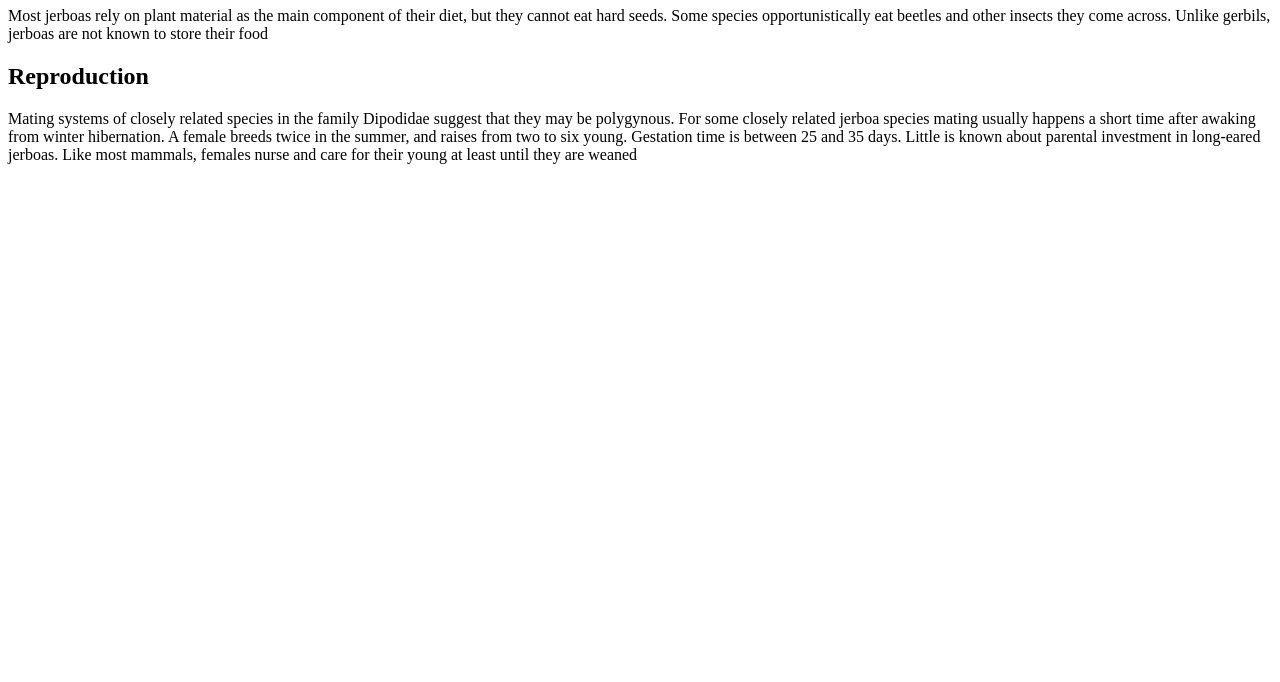
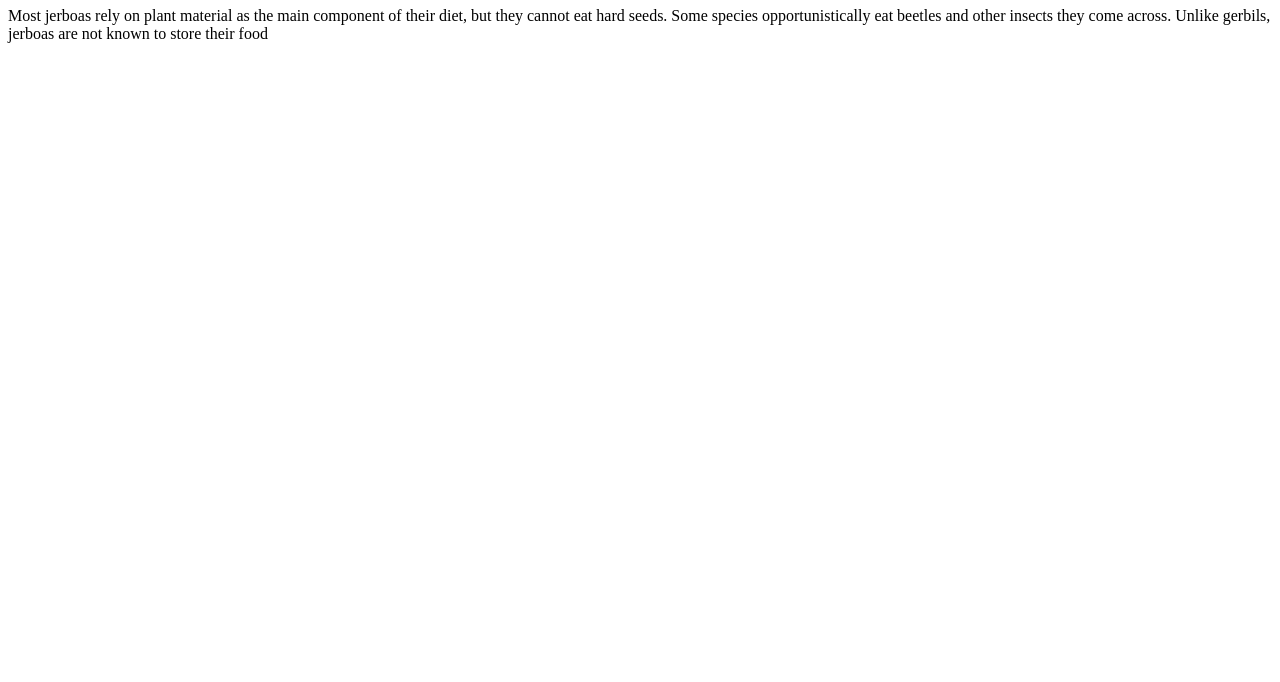
Before and after one commit to DanielLofqvist/Jerboa, a plain HTML site: page index.html in a window 1280 px wide. Shown: the part 118-800 px from the top of the page. Drawn offline with Linux system fonts and the light colour scheme.

Commit message:
Revert "Reproduction"
This reverts commit 3807b0d6232fd0f7df3ddb1ac50254d8a7ffd9a6.

```diff
--- a/index.html
+++ b/index.html
@@ -3,6 +3,3 @@
 <h1>Diet</h1>
 <p>Most jerboas rely on plant material as the main component of their diet, but they cannot eat hard seeds. Some species opportunistically eat beetles and other insects they come across.
     Unlike gerbils, jerboas are not known to store their food</p>
-
-    <h2>Reproduction</h2>
-    <p>Mating systems of closely related species in the family Dipodidae suggest that they may be polygynous. For some closely related jerboa species mating usually happens a short time after awaking from winter hibernation. A female breeds twice in the summer, and raises from two to six young. Gestation time is between 25 and 35 days. Little is known about parental investment in long-eared jerboas. Like most mammals, females nurse and care for their young at least until they are weaned</p>
```
